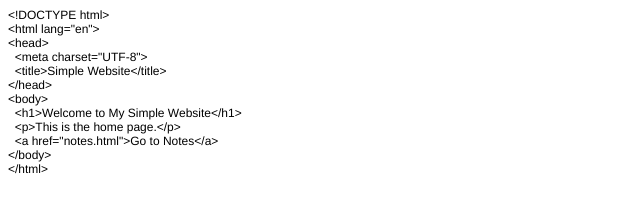
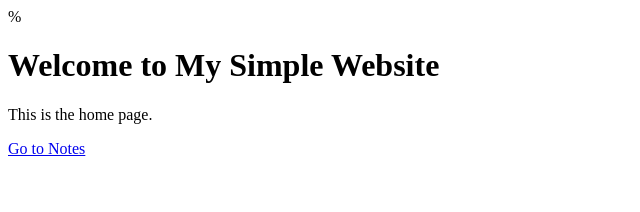
Before and after one commit to rjcaverly/rjcaverly.github.io, a plain HTML site: page index.html in a window 1280 px wide. Shown: the whole page, without its empty margins (0-640 px from the left). Drawn offline with Linux system fonts and the light colour scheme.

Commit message:
Update index.html

```diff
--- a/index.html
+++ b/index.html
@@ -1,27 +1,12 @@
-<!DOCTYPE html>
-<html>
+%<!DOCTYPE html>
+<html lang="en">
 <head>
-  <meta http-equiv="Content-Type" content="text/html; charset=utf-8">
-  <meta http-equiv="Content-Style-Type" content="text/css">
-  <title></title>
-  <meta name="Generator" content="Cocoa HTML Writer">
-  <meta name="CocoaVersion" content="2575.6">
-  <style type="text/css">
-    p.p1 {margin: 0.0px 0.0px 0.0px 0.0px; font: 12.0px Helvetica}
-  </style>
+  <meta charset="UTF-8">
+  <title>Simple Website</title>
 </head>
 <body>
-<p class="p1">&lt;!DOCTYPE html&gt;</p>
-<p class="p1">&lt;html lang="en"&gt;</p>
-<p class="p1">&lt;head&gt;</p>
-<p class="p1"><span class="Apple-converted-space">  </span>&lt;meta charset="UTF-8"&gt;</p>
-<p class="p1"><span class="Apple-converted-space">  </span>&lt;title&gt;Simple Website&lt;/title&gt;</p>
-<p class="p1">&lt;/head&gt;</p>
-<p class="p1">&lt;body&gt;</p>
-<p class="p1"><span class="Apple-converted-space">  </span>&lt;h1&gt;Welcome to My Simple Website&lt;/h1&gt;</p>
-<p class="p1"><span class="Apple-converted-space">  </span>&lt;p&gt;This is the home page.&lt;/p&gt;</p>
-<p class="p1"><span class="Apple-converted-space">  </span>&lt;a href="notes.html"&gt;Go to Notes&lt;/a&gt;</p>
-<p class="p1">&lt;/body&gt;</p>
-<p class="p1">&lt;/html&gt;</p>
+  <h1>Welcome to My Simple Website</h1>
+  <p>This is the home page.</p>
+  <a href="notes.html">Go to Notes</a>
 </body>
 </html>
```
